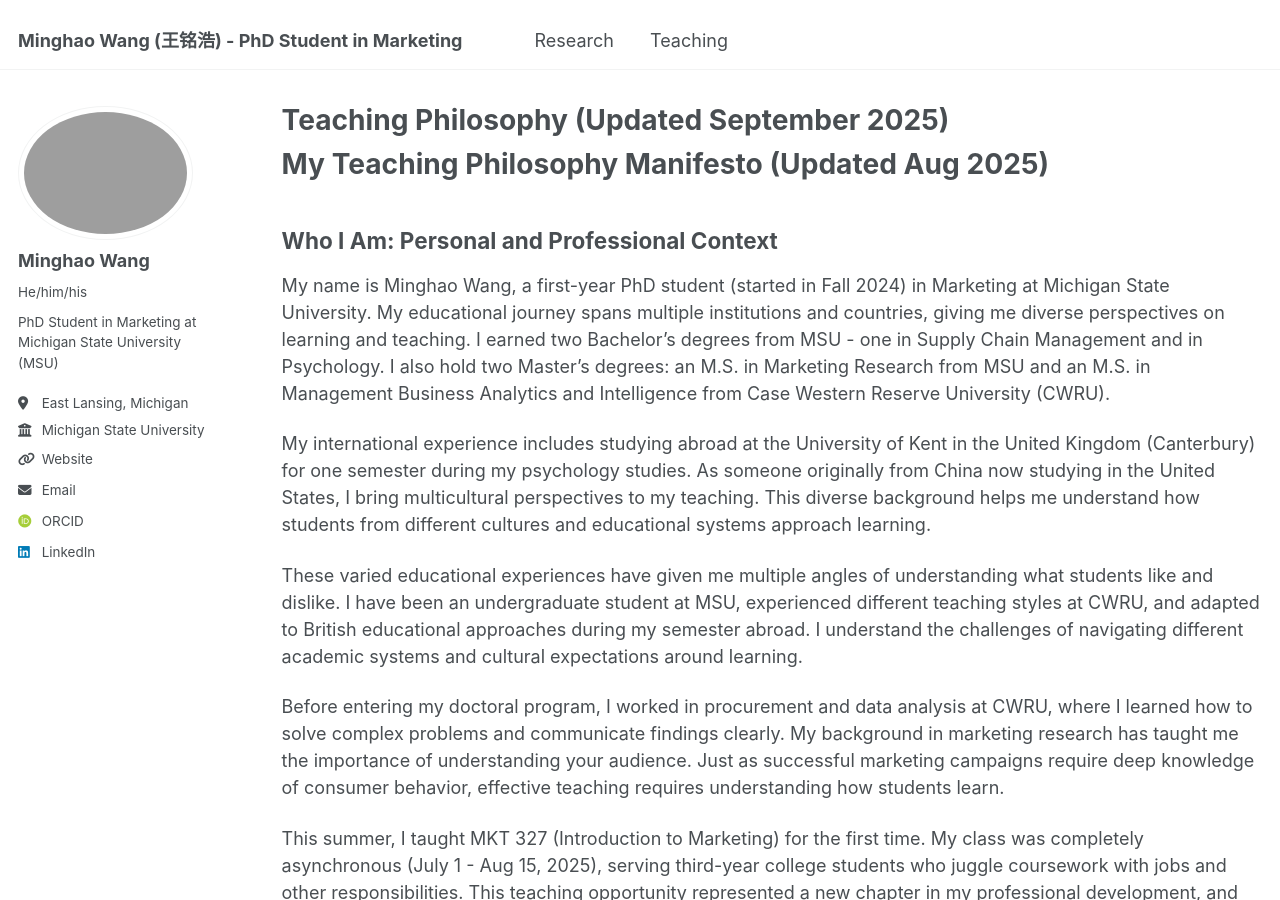
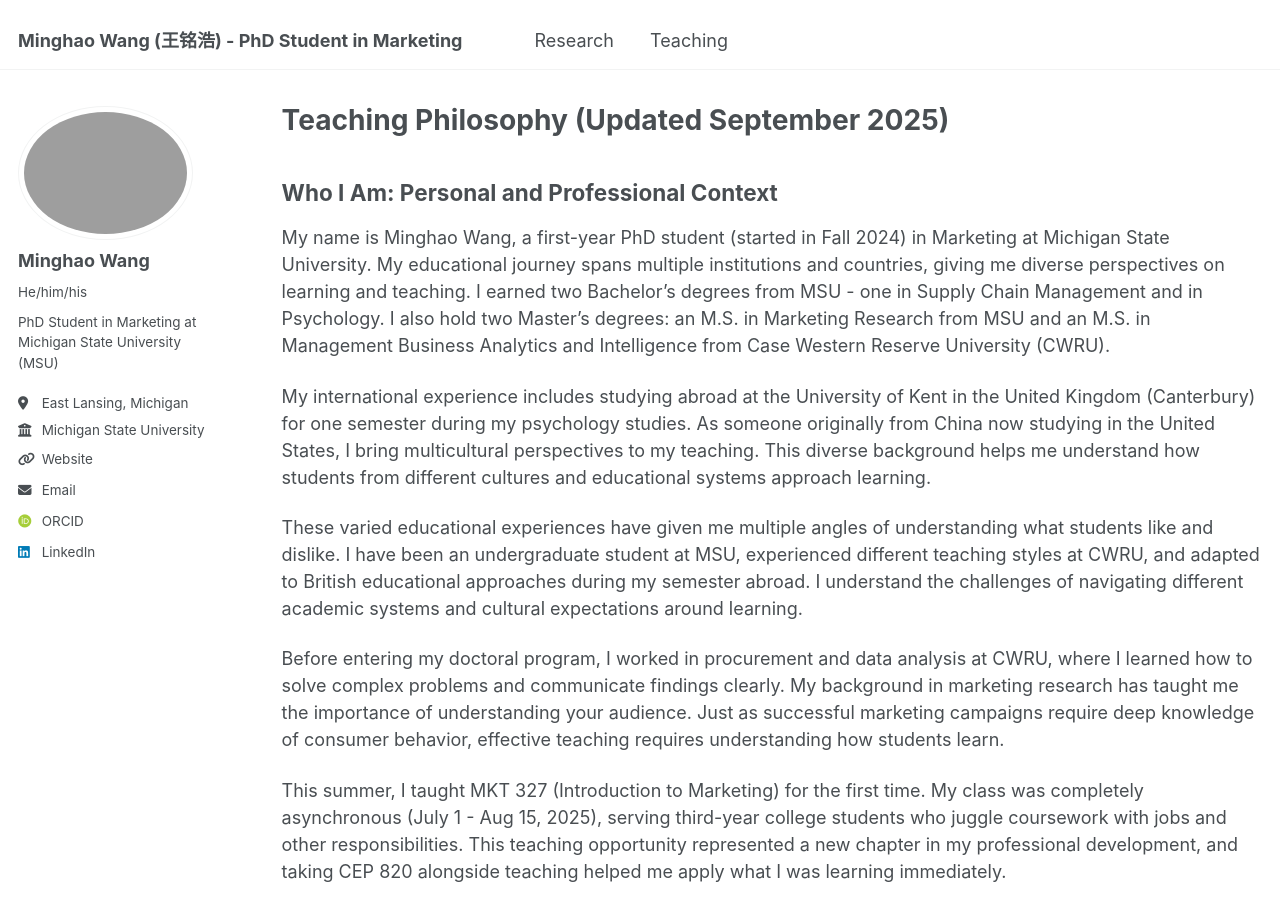
Before and after one commit to minghaowang-research/minghaowang-research.github.io, a Jekyll site: the page built from _teaching/teaching-philosophy.md, in a window 1280 px wide and 900 px high. Built offline with Jekyll 4.4.1, drawn with Linux system fonts in a browser that asks for light colours; some web fonts are replaced.

Commit message:
Remove title "My Teaching Philosophy Manifesto (Updated Aug 2025) "

```diff
--- a/_teaching/teaching-philosophy.md
+++ b/_teaching/teaching-philosophy.md
@@ -8,8 +8,6 @@ author_profile: true
 ---
 
 <!-- excerpt-end -->
-# My Teaching Philosophy Manifesto (Updated Aug 2025)
-
 ## Who I Am: Personal and Professional Context
 
 My name is Minghao Wang, a first-year PhD student (started in Fall 2024) in Marketing at Michigan State University. My educational journey spans multiple institutions and countries, giving me diverse perspectives on learning and teaching. I earned two Bachelor's degrees from MSU - one in Supply Chain Management and in Psychology. I also hold two Master's degrees: an M.S. in Marketing Research from MSU and an M.S. in Management Business Analytics and Intelligence from Case Western Reserve University (CWRU).
```
